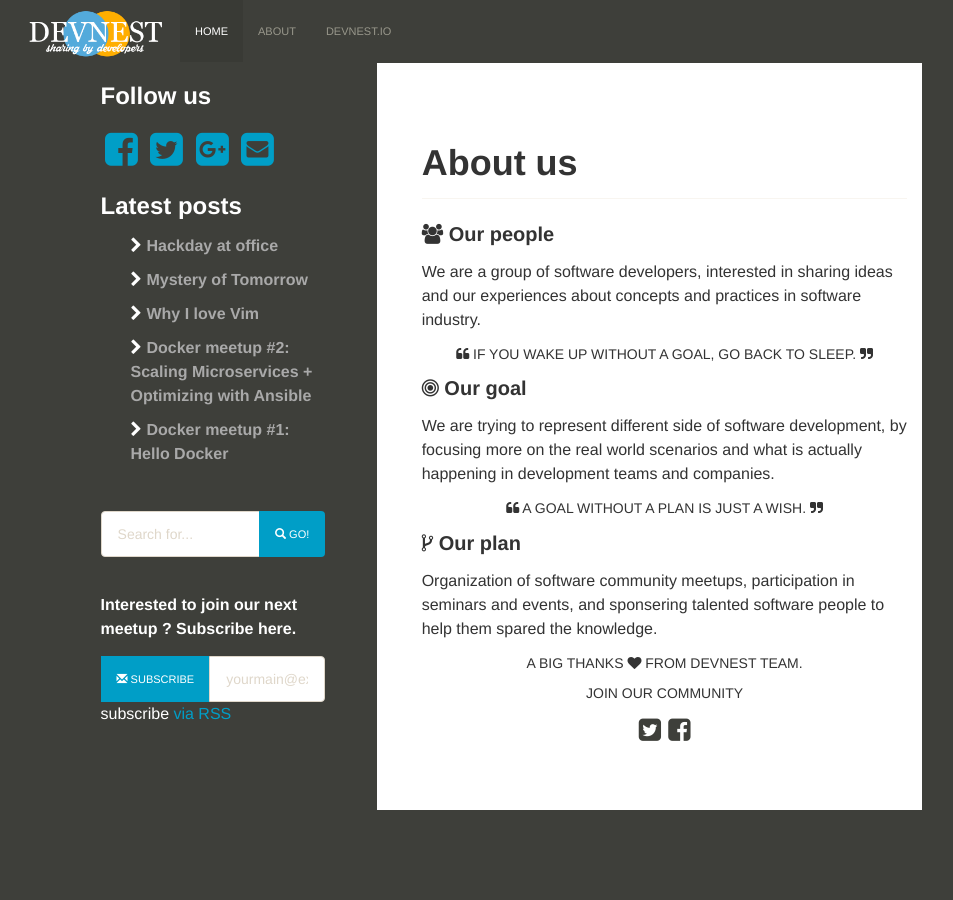
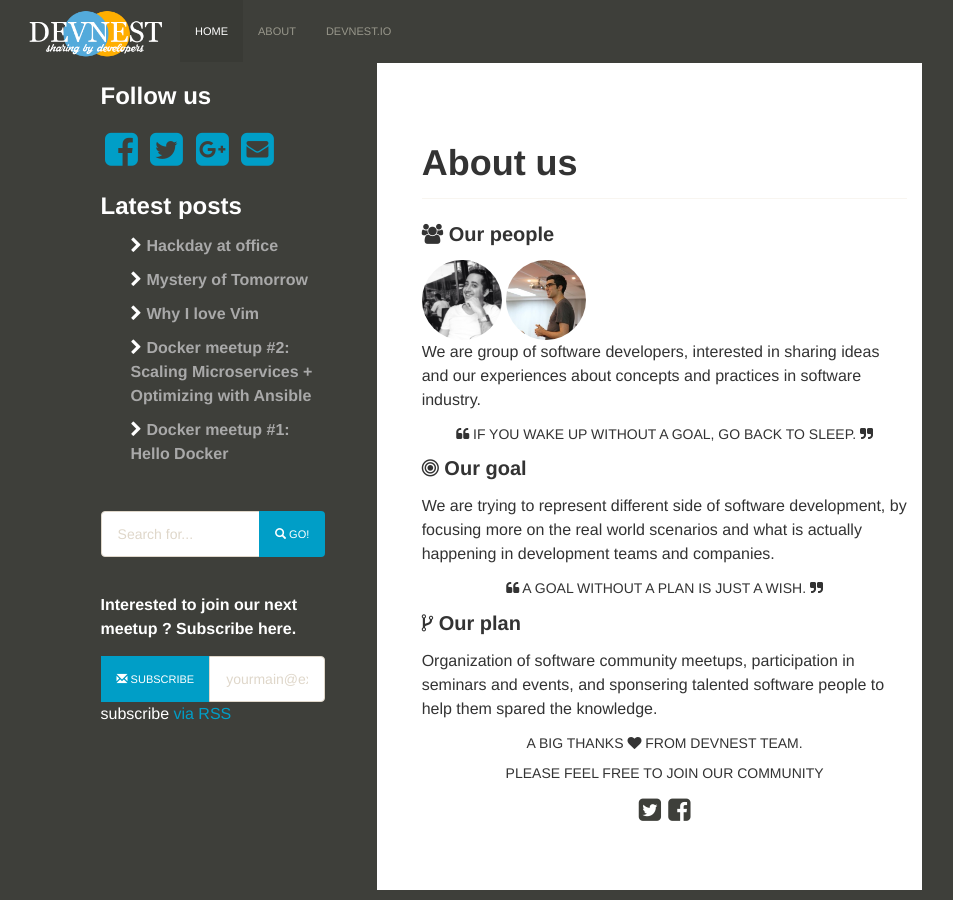
Before and after one commit to milianoo/milianoo.github.io, a Jekyll site: the page built from about/index.html, in a window 1280 px wide and 900 px high, scrolled down 250 px. Shown: the whole window, without its empty margins (45-998 px from the left). Built offline with Jekyll 4.4.1, drawn with Linux system fonts in a browser that asks for light colours; nearby versions of some CDN libraries; comment, search, counter and statistics services are not loaded; some of the changed text lies outside the part shown.

Commit message:
check in all

```diff
--- a/_config.yml
+++ b/_config.yml
@@ -1,8 +1,8 @@
 # Site settings
-title: Blog.Devnest.io
+title: Devnest Blog
 email: me@miladrk.com
 description: > # this means to ignore newlines until "baseurl:"
-  here I am going to share my findings and ideas in software development.
+  We are a group of software developers, sharing our ideas and experience about software and tech.
 baseurl: "" # the subpath of your site, e.g. /blog/
 url: "http://blog.devnest.io" # the base hostname & protocol for your site
 twitter_username: milianoo
--- a/_data/authors.yml
+++ b/_data/authors.yml
@@ -4,10 +4,14 @@
     email: milad@devnest.io
     image: /img/milad.jpg
     twitter: http://twitter.com/milianoo
+    linkedin: https://de.linkedin.com/in/miladrk
     web: http://www.miladrk.com
+    bio: Tech community builder , co-founder @ devnest.io
 amireza_fatemi:
     name: Amireza Fatemi
     email: amir@devnest.io
     image: /img/amir.jpg
     twitter: http://twitter.com/arfo90
+    linkedin: https://my.linkedin.com/in/amireza-fatemi-bb457426
     web: https://medium.com/@arfo90
+    bio: Tech community builder , co-founder @ devnest.io
--- a/_sass/_base.scss
+++ b/_sass/_base.scss
@@ -74,16 +74,9 @@
     }
 }
 
-
-
-/**
- * Headings
- */
-h1, h2, h3, h4, h5, h6 {
-    font-weight: 300;
+h3,h4{
+    font-weight: bold;
 }
-
-
 
 /**
  * Links
--- a/_sass/_layout.scss
+++ b/_sass/_layout.scss
@@ -370,3 +370,27 @@
 			.social-em:hover {
 				color: #f39c12;
 			}
+
+/**
+ * Posts
+ */
+ .bio{
+     background: #E6E6E6;
+     border-radius: 25px;
+     -webkit-border-radius: 25px;
+     -moz-border-radius: 25px;
+     overflow: hidden;
+     padding: 20px;
+     margin-bottom: 10px;
+     width: 95%;
+ }
+
+ .bio .picture{
+     float:left;
+ }
+
+ .bio .details{
+     float:left;
+     padding-top: 20px;
+     padding-left: 20px;
+ }
--- a/about/index.html
+++ b/about/index.html
@@ -4,8 +4,14 @@
 <h1><strong>About us</strong></h1>
 <hr>
 <br>
+
 <h4><strong><i class="fa fa-users"></i> Our people</strong></h4>
-<p>We are a group of software developers, interested in sharing ideas and our experiences about concepts and practices in software industry.</p>
+
+{% for author in site.data.authors %}
+    {% assign person = author[1] %}
+    <img class ="img-circle" width="80" height="80" src="{{ person.image }}">
+{% endfor %}
+<p>We are group of software developers, interested in sharing ideas and our experiences about concepts and practices in software industry.</p>
 
 <h5 class="text-center text-uppercase">
     <i class="fa fa-quote-left"></i> If you wake up without a goal, go back to sleep. <i class="fa fa-quote-right"></i>
@@ -26,7 +32,7 @@
 </h5>
 
 <h5 class="text-center text-uppercase">
-     Join our community
+     Please feel free to join our community
 </h5>
 
 <h3 class="text-center text-uppercase">
```
Also changed, not shown: authors/index.html (added, +23 -0 lines), _posts/2015-10-04-Mystery-of-tomorrow.html (line endings or trailing spaces).
